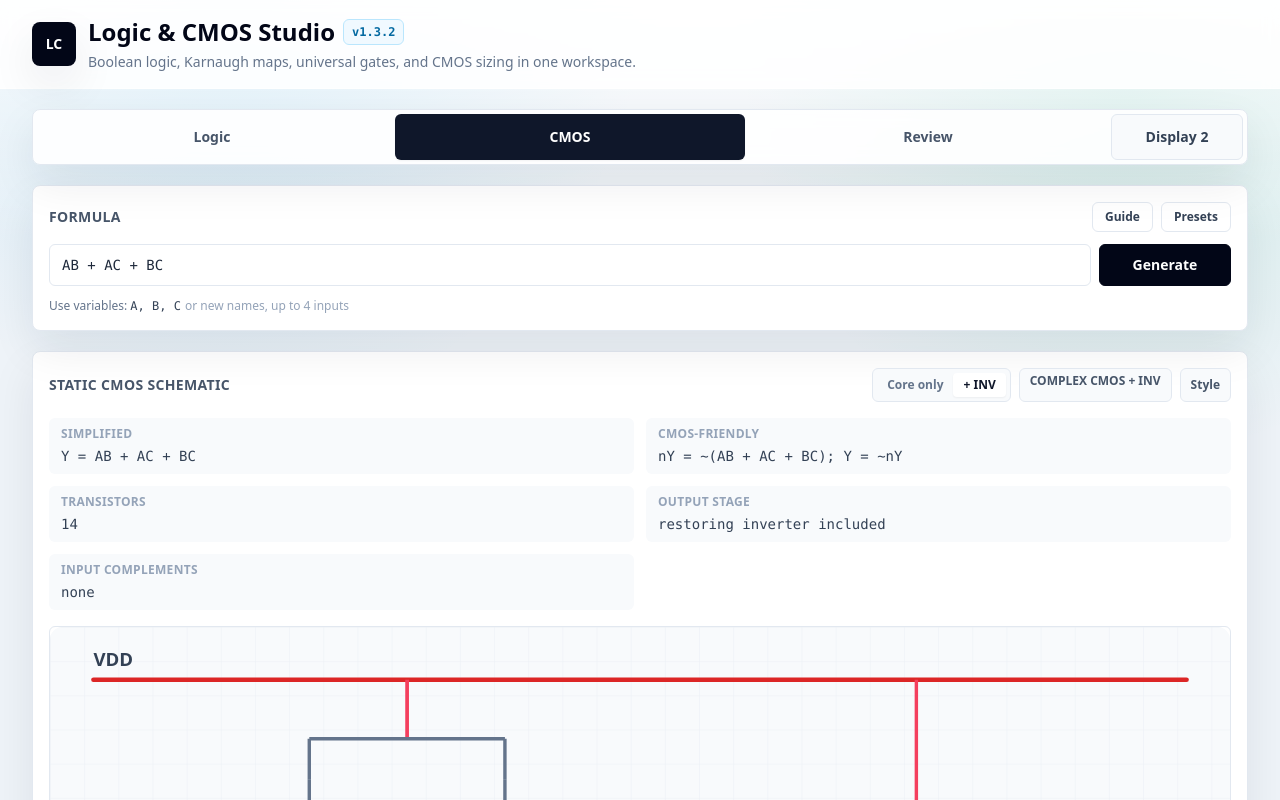
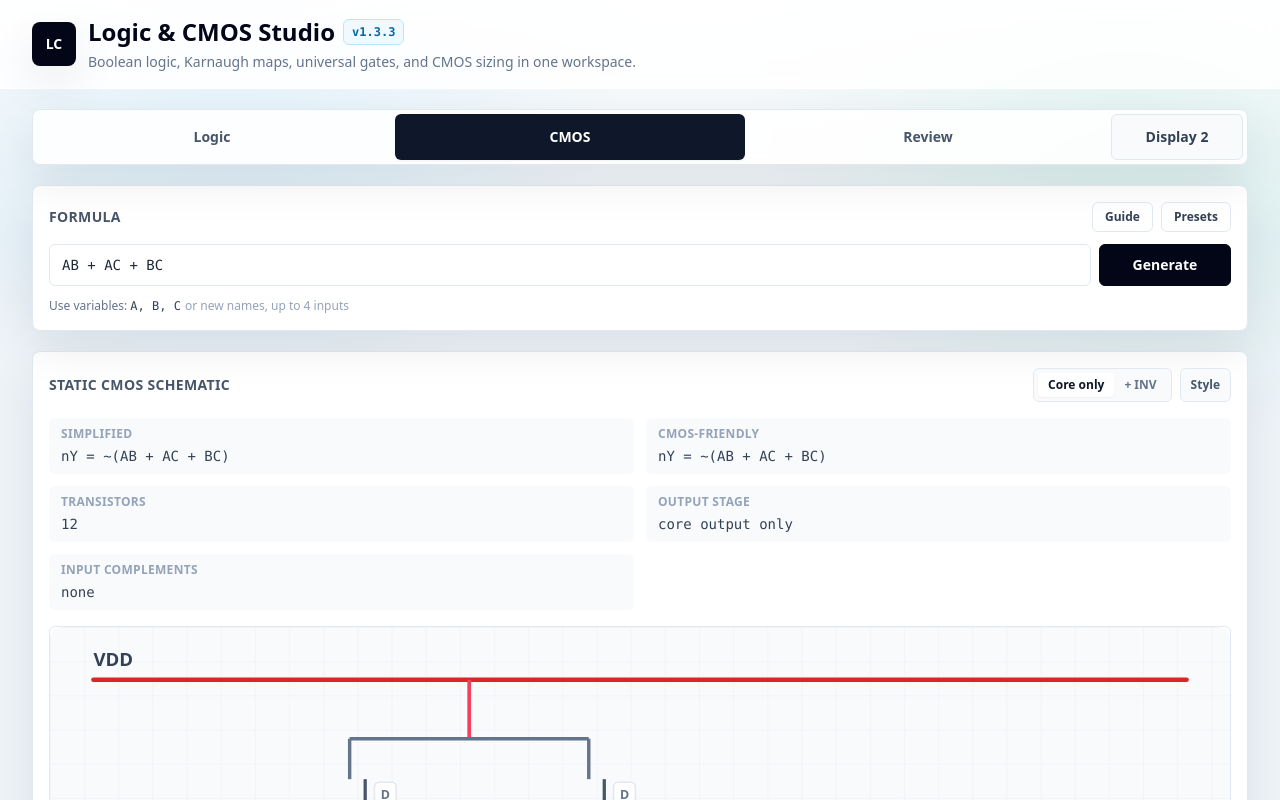
Before and after one commit to marksui/logic-cmos-studio, a React (Vite) app: page / in a window 1280 px wide. Both pictures are taken after a click on the button "CMOS". Shown: the top 800 px of the page. Built offline with nearby package versions, Linux system fonts and the light colour scheme; the HTML template or start-up script is replaced by a standard one.

Commit message:
Release v1.3.3 CMOS defaults

```diff
--- a/package.json
+++ b/package.json
@@ -1,7 +1,7 @@
 {
   "name": "logic-cmos-studio",
   "private": true,
-  "version": "1.3.2",
+  "version": "1.3.3",
   "homepage": "https://marksui.github.io/logic-cmos-studio/",
   "type": "module",
   "scripts": {
--- a/src/App.tsx
+++ b/src/App.tsx
@@ -108,7 +108,7 @@ export default function App() {
   const [inputLabels, setInputLabels] =
     useState<Record<LogicVariable, string>>(DEFAULT_INPUT_LABELS);
   const [gateWireStyle, setGateWireStyle] = useState<GateWireStyle>("straight");
-  const [includeOutputInverter, setIncludeOutputInverter] = useState(true);
+  const [includeOutputInverter, setIncludeOutputInverter] = useState(false);
   const [copyState, setCopyState] = useState<CopyState>("idle");
 
   const values = useMemo(
--- a/src/components/CMOSPanel.tsx
+++ b/src/components/CMOSPanel.tsx
@@ -29,7 +29,7 @@ export function CMOSPanel({
   }
 }: CMOSPanelProps) {
   const [styleOpen, setStyleOpen] = useState(false);
-  const [symbolStyle, setSymbolStyle] = useState<CmosSymbolStyle>("compact");
+  const [symbolStyle, setSymbolStyle] = useState<CmosSymbolStyle>("textbook");
 
   return (
     <section className="surface-card p-4">
@@ -60,9 +60,6 @@ export function CMOSPanel({
               ))}
             </div>
           )}
-          <span className="rounded-md border border-slate-200 bg-slate-50 px-2.5 py-1 text-xs font-semibold text-slate-600">
-            {plan.coreGateName}
-          </span>
           {visibleSections.schematic && (
             <button
               type="button"
--- a/src/logic/cmos.ts
+++ b/src/logic/cmos.ts
@@ -73,7 +73,7 @@ export function buildCmosPlan(
     : simplifiedAst;
   const outputInverterAvailable = !isInvertedLiteral;
   const outputInverterIncluded =
-    outputInverterAvailable && options.includeOutputInverter !== false;
+    outputInverterAvailable && options.includeOutputInverter === true;
   const requiresOutputInverter = outputInverterIncluded;
   const coreOutputNode = outputInverterAvailable ? "nY" : "Y";
   const normalizedCoreAst = toNnf(normalizeAst(coreAst));
--- a/src/version.ts
+++ b/src/version.ts
@@ -1 +1 @@
-export const APP_VERSION = "v1.3.2";
+export const APP_VERSION = "v1.3.3";
```
Also changed, not shown: 5 other files (tests, documents, lock files or other folders).
